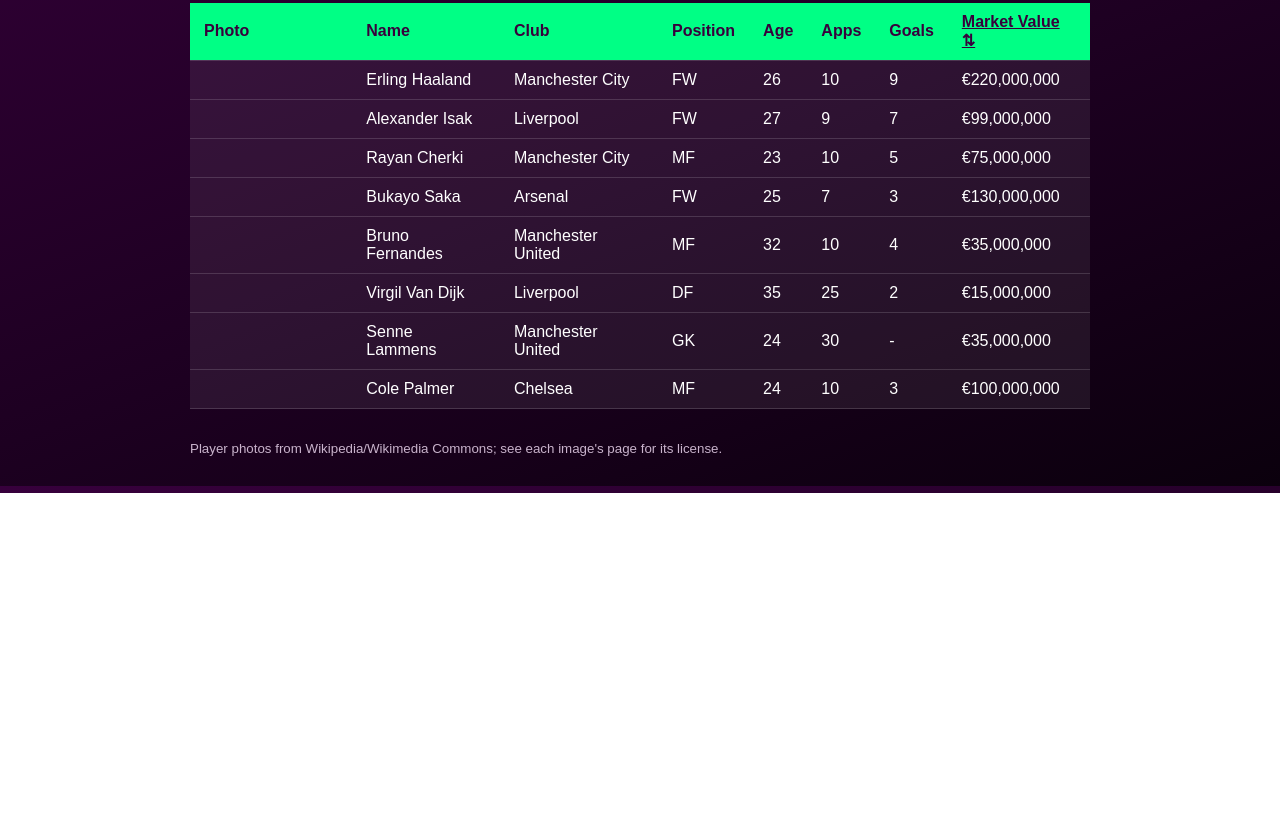
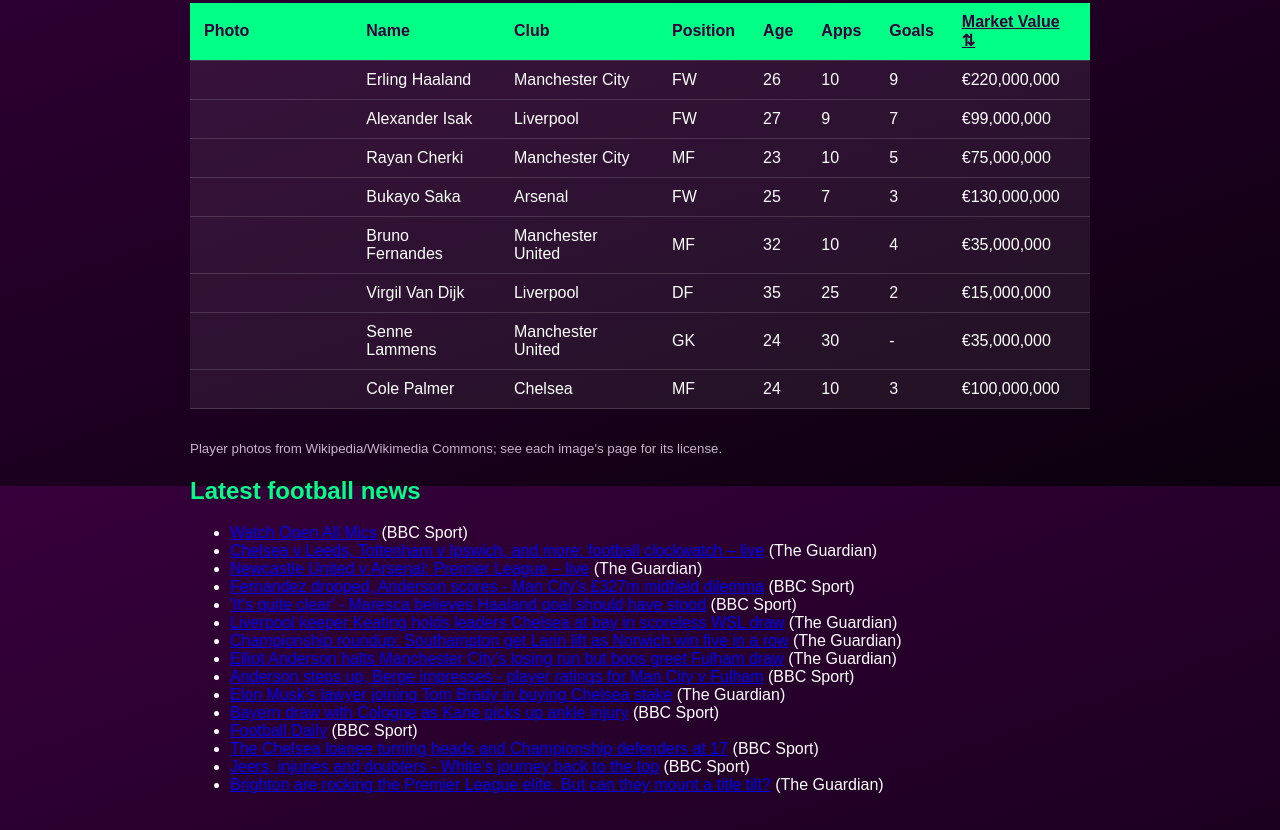
Before and after one commit to khanMohammedAfi/Premier-League-Market-Value, a plain HTML site: page index.html in a window 1280 px wide. Shown: the part 1114-1944 px from the top of the page. Before the commit the page ends 1607 px from the top, so only its background shows below. Drawn offline with Linux system fonts and the light colour scheme; no server answers.

Commit message:
Added news images and transfer gossip section

```diff
--- a/data/news.json
+++ b/data/news.json
@@ -1,105 +1,145 @@
 {
-  "updated": "2026-11-21T10:13:32.471Z",
+  "updated": "2026-11-21T17:06:05.069Z",
   "news": [
+    {
+      "title": "Watch Open All Mics",
+      "link": "https://www.bbc.co.uk/iplayer/live/bbcone?at_medium=RSS&at_campaign=rss",
+      "date": "2026-11-21T17:30:00.000Z",
+      "source": "BBC Sport",
+      "image": "https://ichef.bbci.co.uk/images/ic/240x135/p0hmh81g.jpg"
+    },
+    {
+      "title": "Chelsea v Leeds, Tottenham v Ipswich, and more: football clockwatch – live",
+      "link": "https://www.theguardian.com/football/live/2026/nov/21/chelsea-v-leeds-tottenham-v-ipswich-and-more-football-clockwatch-live",
+      "date": "2026-11-21T16:53:46.000Z",
+      "source": "The Guardian",
+      "image": "https://i.guim.co.uk/img/media/d8df3b91aa556c3b825b445e7a8a10b8d92d178c/483_0_4825_3861/master/4825.jpg?width=700&quality=85&auto=format&fit=max&s=a3a97d87251fdb55d9a8613f25a55dc0"
+    },
+    {
+      "title": "Newcastle United v Arsenal: Premier League – live",
+      "link": "https://www.theguardian.com/football/live/2026/nov/21/newcastle-united-v-arsenal-premier-league-live",
+      "date": "2026-11-21T16:30:00.000Z",
+      "source": "The Guardian",
+      "image": "https://i.guim.co.uk/img/media/71c36cc661d57528c90b0a2a862ebd52bebfec72/198_0_6361_5090/master/6361.jpg?width=700&quality=85&auto=format&fit=max&s=36858355b020d4d73c13f17f5b0cafbd"
+    },
+    {
+      "title": "Fernandez dropped, Anderson scores - Man City's £327m midfield dilemma",
+      "link": "https://www.bbc.co.uk/sport/football/articles/cxe8944j188yo?at_medium=RSS&at_campaign=rss",
+      "date": "2026-11-21T16:07:19.000Z",
+      "source": "BBC Sport",
+      "image": "https://ichef.bbci.co.uk/ace/standard/240/cpsprodpb/2997/live/fc265c50-e5c0-11f1-a188-ff49e70cc466.jpg"
+    },
+    {
+      "title": "'It's quite clear' - Maresca believes Haaland goal should have stood",
+      "link": "https://www.bbc.co.uk/sport/football/videos/c9e85mmr3z8vo?at_medium=RSS&at_campaign=rss",
+      "date": "2026-11-21T15:34:35.000Z",
+      "source": "BBC Sport",
+      "image": "https://ichef.bbci.co.uk/ace/standard/240/cpsprodpb/4933/live/61e22920-e5bc-11f1-99a1-253766e7ad8b.jpg"
+    },
+    {
+      "title": "Liverpool keeper Keating holds leaders Chelsea at bay in scoreless WSL draw",
+      "link": "https://www.theguardian.com/football/2026/nov/21/liverpool-chelsea-london-city-lionesses-crystal-palace-wsl",
+      "date": "2026-11-21T15:03:50.000Z",
+      "source": "The Guardian",
+      "image": "https://i.guim.co.uk/img/media/f9fdedef7f806355de107b35c4546feeb0038014/286_0_4382_3505/master/4382.jpg?width=700&quality=85&auto=format&fit=max&s=4a8c30a740b5f3d2dbabec8e455eb7dd"
+    },
+    {
+      "title": "Championship roundup: Southampton get Larin lift as Norwich win five in a row",
+      "link": "https://www.theguardian.com/football/2026/nov/21/championship-roundup-southampton-birmingham-middlesbrough-swansea",
+      "date": "2026-11-21T14:50:20.000Z",
+      "source": "The Guardian",
+      "image": "https://i.guim.co.uk/img/media/78ed178d1a132639bc11668675cd94b74373fd28/0_0_4579_3663/master/4579.jpg?width=700&quality=85&auto=format&fit=max&s=c9643d55eb03f64782941f3c6fbe32bf"
+    },
+    {
+      "title": "Elliot Anderson halts Manchester City’s losing run but boos greet Fulham draw",
+      "link": "https://www.theguardian.com/football/2026/nov/21/manchester-city-fulham-premier-league-match-report",
+      "date": "2026-11-21T14:34:03.000Z",
+      "source": "The Guardian",
+      "image": "https://i.guim.co.uk/img/media/3989c1110ecef0e36dd587b4ee9ee264cb1a02ac/673_0_3873_3098/master/3873.jpg?width=700&quality=85&auto=format&fit=max&s=32a650a1e5d4caae1a2ceb221dc91b4d"
+    },
+    {
+      "title": "Anderson steps up, Berge impresses - player ratings for Man City v Fulham",
+      "link": "https://www.bbc.co.uk/sport/football/articles/cqwy06p44g3no?at_medium=RSS&at_campaign=rss",
+      "date": "2026-11-21T14:21:31.000Z",
+      "source": "BBC Sport",
+      "image": "https://ichef.bbci.co.uk/ace/standard/240/cpsprodpb/71ea/live/83478520-e5c0-11f1-a094-5fdc692f3e33.jpg"
+    },
+    {
+      "title": "Elon Musk’s lawyer joining Tom Brady in buying Chelsea stake",
+      "link": "https://www.theguardian.com/football/2026/nov/21/elon-musk-lawyer-tom-brady-nfl-chelsea-stake",
+      "date": "2026-11-21T14:20:05.000Z",
+      "source": "The Guardian",
+      "image": "https://i.guim.co.uk/img/media/4a6d9a0c629b1a654f5e4b5d8f3b83c83a8c2a6c/0_524_3849_3080/master/3849.jpg?width=700&quality=85&auto=format&fit=max&s=0de2ba999f13c90cbd67cf8b8356787c"
+    },
+    {
+      "title": "Bayern draw with Cologne as Kane picks up ankle injury",
+      "link": "https://www.bbc.co.uk/sport/football/videos/ck7v2nz0lp32o?at_medium=RSS&at_campaign=rss",
+      "date": "2026-11-21T13:29:40.000Z",
+      "source": "BBC Sport",
+      "image": "https://ichef.bbci.co.uk/ace/standard/240/cpsprodpb/9d89/live/9aee2530-e5ac-11f1-99a1-253766e7ad8b.jpg"
+    },
     {
       "title": "Football Daily",
       "link": "https://www.bbc.co.uk/sounds/play/p0pp3b1b?at_medium=RSS&at_campaign=rss",
       "date": "2026-11-21T10:00:00.000Z",
-      "source": "BBC Sport"
-    },
-    {
-      "title": "Premier League resumes, Kane facing spell on sidelines: football news – matchday live",
-      "link": "https://www.theguardian.com/football/live/2026/nov/21/premier-league-resumes-kane-facing-spell-on-sidelines-football-news-matchday-live",
-      "date": "2026-11-21T09:46:23.000Z",
-      "source": "The Guardian"
+      "source": "BBC Sport",
+      "image": "https://ichef.bbci.co.uk/images/ic/240x135/p0pp3b6t.jpg"
     },
     {
       "title": "The Chelsea loanee turning heads and Championship defenders at 17",
       "link": "https://www.bbc.co.uk/sport/football/articles/c6d91xj9vee3o?at_medium=RSS&at_campaign=rss",
       "date": "2026-11-21T08:05:46.000Z",
-      "source": "BBC Sport"
+      "source": "BBC Sport",
+      "image": "https://ichef.bbci.co.uk/ace/standard/240/cpsprodpb/f88b/live/a0afcec0-e1e6-11f1-9f14-b33806cfd783.jpg"
     },
     {
       "title": "Jeers, injuries and doubters - White's journey back to the top",
       "link": "https://www.bbc.co.uk/sport/football/articles/cv7028xeler2o?at_medium=RSS&at_campaign=rss",
       "date": "2026-11-21T06:17:32.000Z",
-      "source": "BBC Sport"
+      "source": "BBC Sport",
+      "image": "https://ichef.bbci.co.uk/ace/standard/240/cpsprodpb/06d5/live/855e6740-e1db-11f1-b8c8-67fa35f5afdb.jpg"
     },
     {
       "title": "Brighton are rocking the Premier League elite. But can they mount a title tilt?",
       "link": "https://www.theguardian.com/football/2026/nov/21/brighton-rocking-premier-league-elite-title-challenge",
       "date": "2026-11-21T06:00:52.000Z",
-      "source": "The Guardian"
-    },
-    {
-      "title": "Cost of Man Utd hiring and firing managers nears £100m",
-      "link": "https://www.bbc.co.uk/sport/football/articles/cwd01n9z23x5o?at_medium=RSS&at_campaign=rss",
-      "date": "2026-11-20T23:18:16.000Z",
-      "source": "BBC Sport"
-    },
-    {
-      "title": "First defeat and first red for Ferguson as Glentoran falter",
-      "link": "https://www.bbc.co.uk/sport/articles/c3zxvnz5x7g1o?at_medium=RSS&at_campaign=rss",
-      "date": "2026-11-20T22:54:43.000Z",
-      "source": "BBC Sport"
-    },
-    {
-      "title": "Bayern Munich confirm Harry Kane ‘out for next few months’ with ankle injury",
-      "link": "https://www.theguardian.com/football/2026/nov/20/harry-kane-ankle-ligament-injury-bayern-munich-england",
-      "date": "2026-11-20T22:43:40.000Z",
-      "source": "The Guardian"
-    },
-    {
-      "title": "NFL great Brady could buy Chelsea stake",
-      "link": "https://www.bbc.co.uk/sport/football/articles/cmg46k97k92do?at_medium=RSS&at_campaign=rss",
-      "date": "2026-11-20T22:36:35.000Z",
-      "source": "BBC Sport"
-    },
-    {
-      "title": "Premier League news: Moyes demands more from Grealish, Iraola wary of United threat",
-      "link": "https://www.theguardian.com/football/2026/nov/20/premier-league-news-everton-jack-grealish-manchester-city-liverpool-chelsea",
-      "date": "2026-11-20T22:31:19.000Z",
-      "source": "The Guardian"
-    },
-    {
-      "title": "Lampard calls for fairness after Coventry penalty row",
-      "link": "https://www.bbc.co.uk/sport/football/articles/c678299n1018o?at_medium=RSS&at_campaign=rss",
-      "date": "2026-11-20T22:04:19.000Z",
-      "source": "BBC Sport"
-    },
-    {
-      "title": "Shevchenko lying about drugs test claims - Mudryk",
-      "link": "https://www.bbc.co.uk/sport/football/articles/cjn502n9vqp4o?at_medium=RSS&at_campaign=rss",
-      "date": "2026-11-20T21:54:17.000Z",
-      "source": "BBC Sport"
-    },
-    {
-      "title": "Watch: Inverness and Ayr play out goalless draw",
-      "link": "https://www.bbc.co.uk/sport/football/videos/c6zxvnzjnne4o?at_medium=RSS&at_campaign=rss",
-      "date": "2026-11-20T21:47:58.000Z",
-      "source": "BBC Sport"
-    },
+      "source": "The Guardian",
+      "image": "https://i.guim.co.uk/img/media/8d33d6d3a16efaa8873bce778879cff4b83e758c/0_0_2500_2000/master/2500.jpg?width=700&quality=85&auto=format&fit=max&s=174c23e3ce9d125a15dd55722d9c72e9"
+    }
+  ],
+  "rumours": [
     {
       "title": "Osimhen keen on Man Utd move - Saturday's gossip",
       "link": "https://www.bbc.co.uk/sport/football/articles/c60qj1924wyeo?at_medium=RSS&at_campaign=rss",
       "date": "2026-11-20T20:06:51.000Z",
-      "source": "BBC Sport"
+      "source": "BBC Sport",
+      "image": "https://ichef.bbci.co.uk/ace/standard/240/cpsprodpb/e193/live/602d2330-e519-11f1-a094-5fdc692f3e33.png"
     },
     {
-      "title": "Washington Spirit provide hope and joy in a city that badly needs it",
-      "link": "https://www.theguardian.com/football/2026/nov/20/washington-spirit-provide-hope-and-joy-in-a-city-that-badly-needs-it",
-      "date": "2026-11-20T19:56:49.000Z",
-      "source": "The Guardian"
+      "title": "'CSKA Sofia interested in Rangers' Cortes' - gossip",
+      "link": "https://www.bbc.co.uk/sport/football/articles/ckregwp3glwwo?at_medium=RSS&at_campaign=rss",
+      "date": "2026-11-20T08:07:48.000Z",
+      "source": "BBC Sport",
+      "image": "https://ichef.bbci.co.uk/ace/standard/240/cpsprodpb/377b/live/e209e470-e58b-11f1-a094-5fdc692f3e33.png"
     }
   ],
-  "rumours": [],
   "playerNews": {
+    "Erling Haaland": [
+      {
+        "title": "'It's quite clear' - Maresca believes Haaland goal should have stood",
+        "link": "https://www.bbc.co.uk/sport/football/videos/c9e85mmr3z8vo?at_medium=RSS&at_campaign=rss",
+        "date": "2026-11-21T15:34:35.000Z",
+        "source": "BBC Sport",
+        "image": "https://ichef.bbci.co.uk/ace/standard/240/cpsprodpb/4933/live/61e22920-e5bc-11f1-99a1-253766e7ad8b.jpg"
+      }
+    ],
     "Bukayo Saka": [
       {
         "title": "‘He wants to change lives’: the story behind Bukayo Saka’s Sócrates award",
         "link": "https://www.theguardian.com/football/2026/nov/17/he-wants-to-change-lives-the-story-behind-bukayo-sakas-socrates-award",
         "date": "2026-11-17T08:00:09.000Z",
-        "source": "The Guardian"
+        "source": "The Guardian",
+        "image": "https://i.guim.co.uk/img/media/d260578488a1117396b1fbbce4ccf0dce45018db/31_0_4684_3746/master/4684.jpg?width=700&quality=85&auto=format&fit=max&s=b87b23fb669c29dba682856cefbed757"
       }
     ],
     "Cole Palmer": [
@@ -107,7 +147,8 @@
         "title": "Which game will Chelsea's Palmer miss after red card?",
         "link": "https://www.bbc.co.uk/sport/football/articles/cm4g1q54pj20o?at_medium=RSS&at_campaign=rss",
         "date": "2026-10-26T14:12:43.000Z",
-        "source": "BBC Sport"
+        "source": "BBC Sport",
+        "image": "https://ichef.bbci.co.uk/ace/standard/240/cpsprodpb/2d21/live/aaf3d7f0-d142-11f1-8d4e-ef1672a07d66.jpg"
       }
     ]
   }
--- a/index.html
+++ b/index.html
@@ -65,6 +65,8 @@
 
 
 <p><small>Player photos from Wikipedia/Wikimedia Commons; see each image's page for its license.</small></p>
+<h2>Latest football news</h2>
+<ul id="news-list"></ul>
   <script src="app.js"></script>
 </body>
 </html>
```
Also changed, not shown: scripts/update-news.js (+14 -3 lines).
